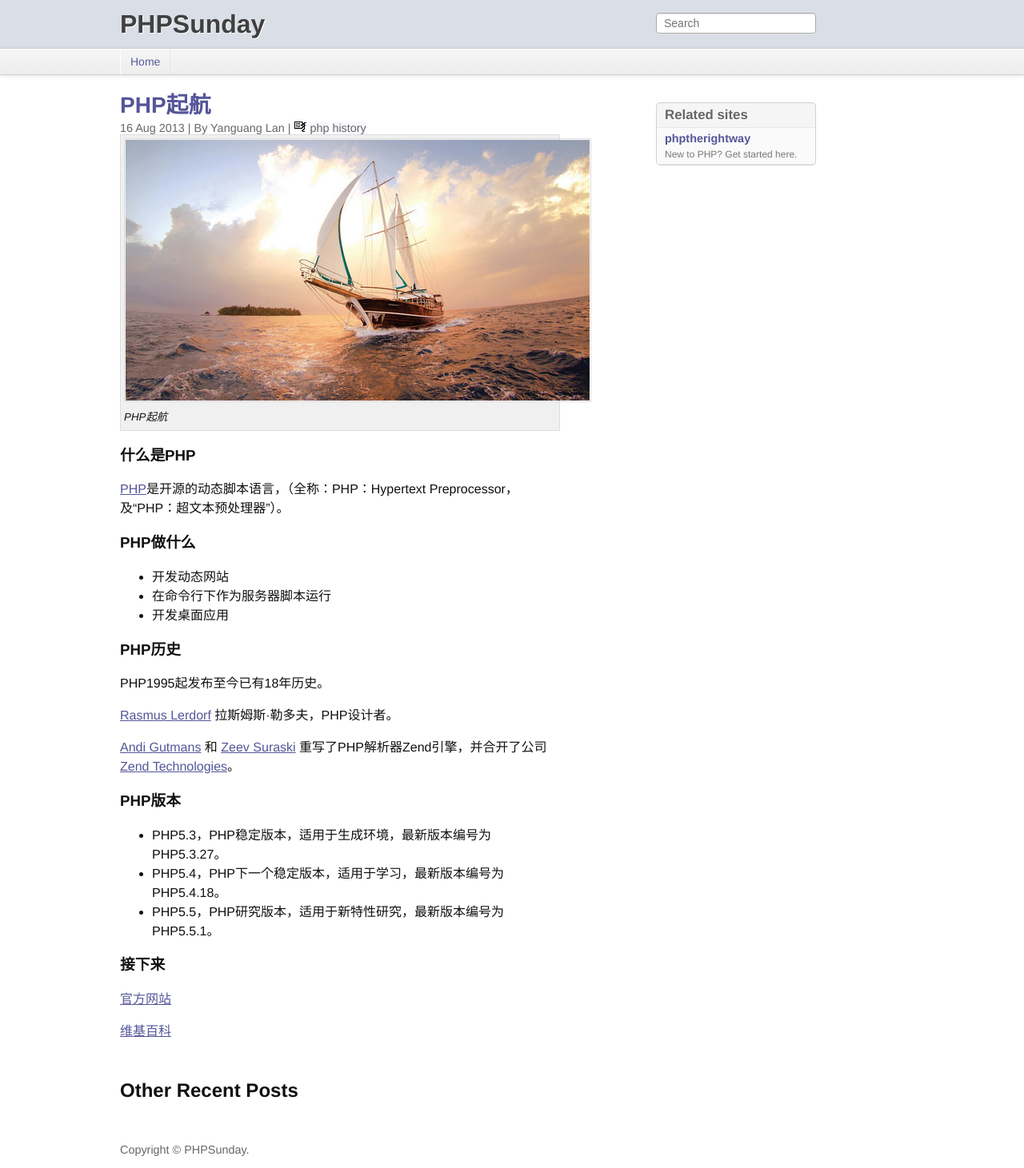
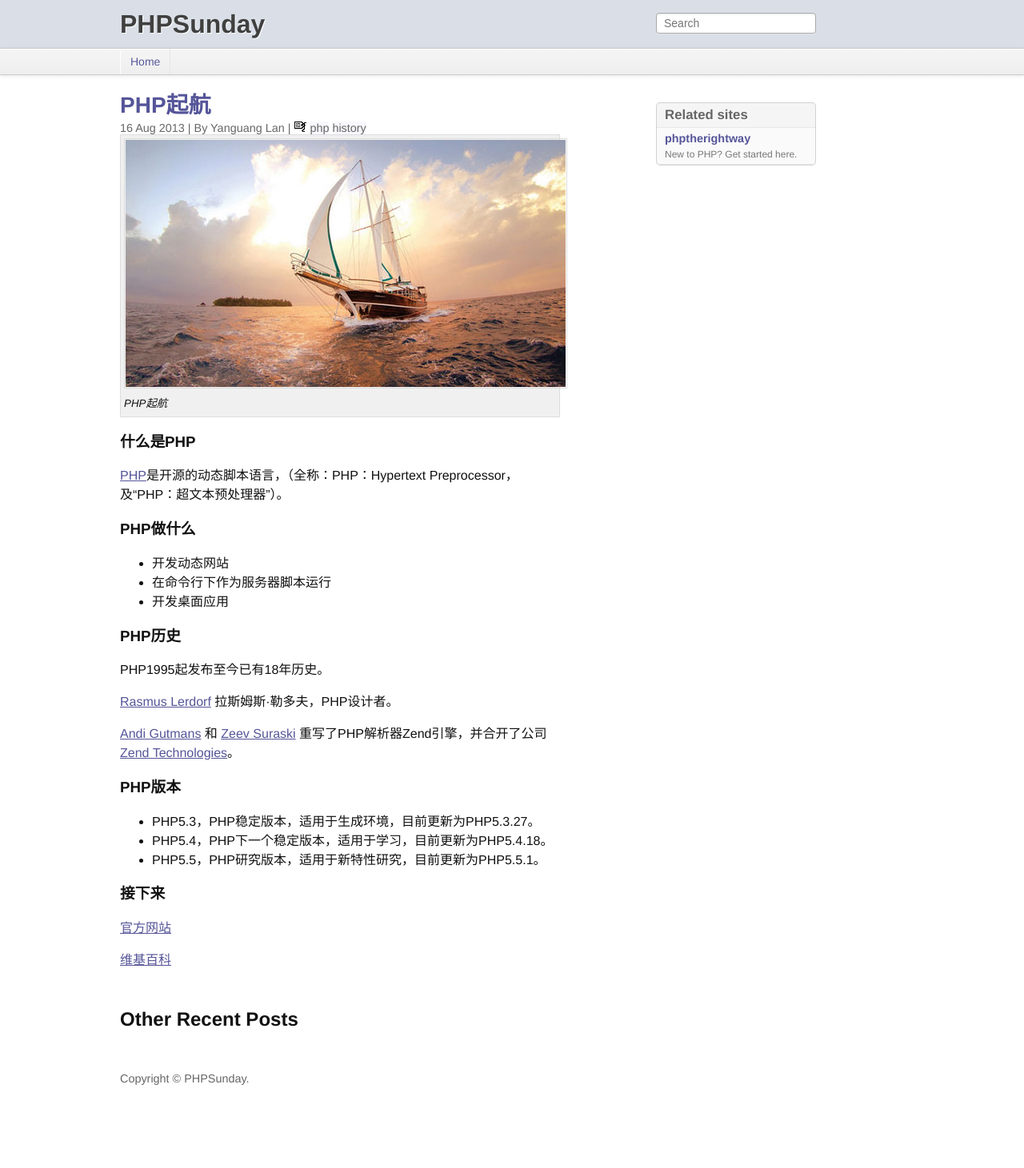
Before and after one commit to yanguanglan/phpsunday, a Jekyll site: the page built from _posts/2013-08-16-hello-php.md, in a window 1280 px wide. Shown: the whole page at 80% size. Built offline with Jekyll 4.4.1, drawn with Linux system fonts in a browser that asks for light colours; after the commit the page ends 1372 px from its top, so only the background shows below that.

Commit message:
hello php

```diff
--- a/_posts/2013-08-16-hello-php.md
+++ b/_posts/2013-08-16-hello-php.md
@@ -35,9 +35,9 @@ PHP1995起发布至今已有18年历史。
 ###PHP版本
 
 <ul>
-<li>PHP5.3，PHP稳定版本，适用于生成环境，最新版本编号为PHP5.3.27。</li>
-<li>PHP5.4，PHP下一个稳定版本，适用于学习，最新版本编号为PHP5.4.18。</li>
-<li>PHP5.5，PHP研究版本，适用于新特性研究，最新版本编号为PHP5.5.1。</li>
+<li>PHP5.3，PHP稳定版本，适用于生成环境，目前更新为PHP5.3.27。</li>
+<li>PHP5.4，PHP下一个稳定版本，适用于学习，目前更新为PHP5.4.18。</li>
+<li>PHP5.5，PHP研究版本，适用于新特性研究，目前更新为PHP5.5.1。</li>
 </ul>
 
 ###接下来
```
Also changed, not shown: images/posts/hello-php.jpg.
